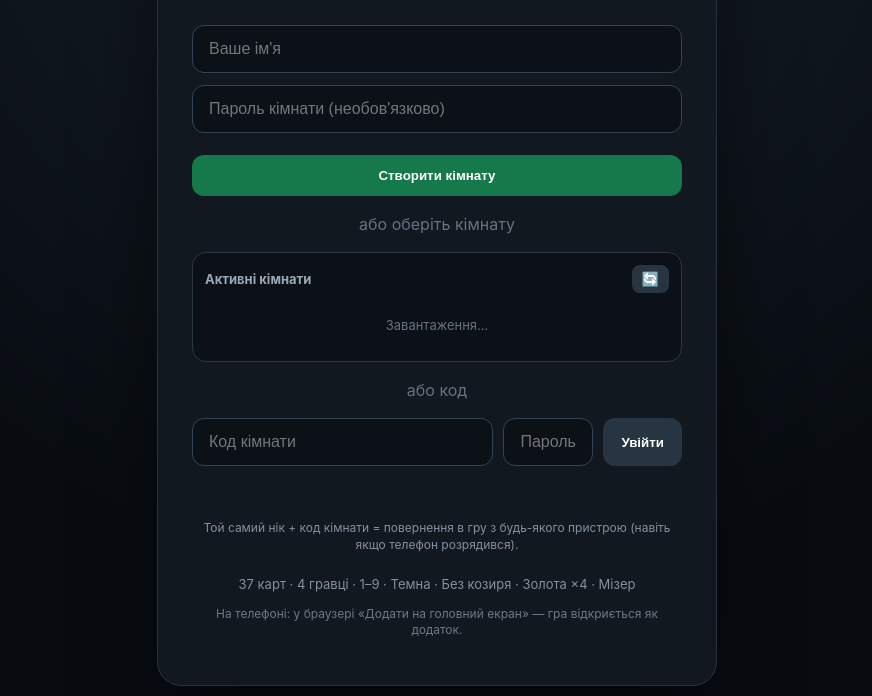
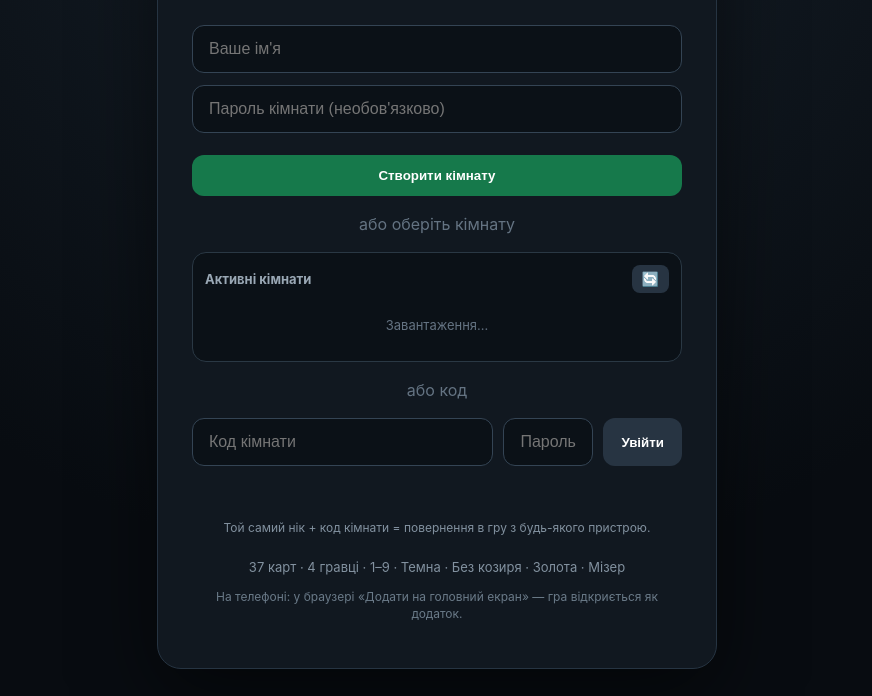
Before and after one commit to superadmin3000/rozpysnyi-poker, a website: page rozpysnyi-poker-suits-ui-fixed/public/index.html in a window 1280 px wide. Shown: the part 176-872 px from the top of the page, without its empty margins (203-1075 px from the left). Drawn offline with nearby package versions, Linux system fonts and the light colour scheme; no server answers.

Commit message:
Update index.html

```diff
--- a/rozpysnyi-poker-suits-ui-fixed/public/index.html
+++ b/rozpysnyi-poker-suits-ui-fixed/public/index.html
@@ -39,9 +39,9 @@
       <button id="join">Увійти</button>
     </div>
     <p id="err" class="error"></p>
-    <p class="rejoin-hint">Той самий нік + код кімнати = повернення в гру з будь-якого пристрою (навіть якщо телефон розрядився).</p>
+    <p class="rejoin-hint">Той самий нік + код кімнати = повернення в гру з будь-якого пристрою.</p>
     <button id="installBtn" class="secondary install-btn" type="button" hidden>📲 Встановити на телефон</button>
-    <div class="rules-mini">37 карт · 4 гравці · 1–9 · Темна · Без козиря · Золота ×4 · Мізер</div>
+    <div class="rules-mini">37 карт · 4 гравці · 1–9 · Темна · Без козиря · Золота · Мізер</div>
     <p class="pwa-hint">На телефоні: у браузері «Додати на головний екран» — гра відкриється як додаток.</p>
   </section>
 
```
